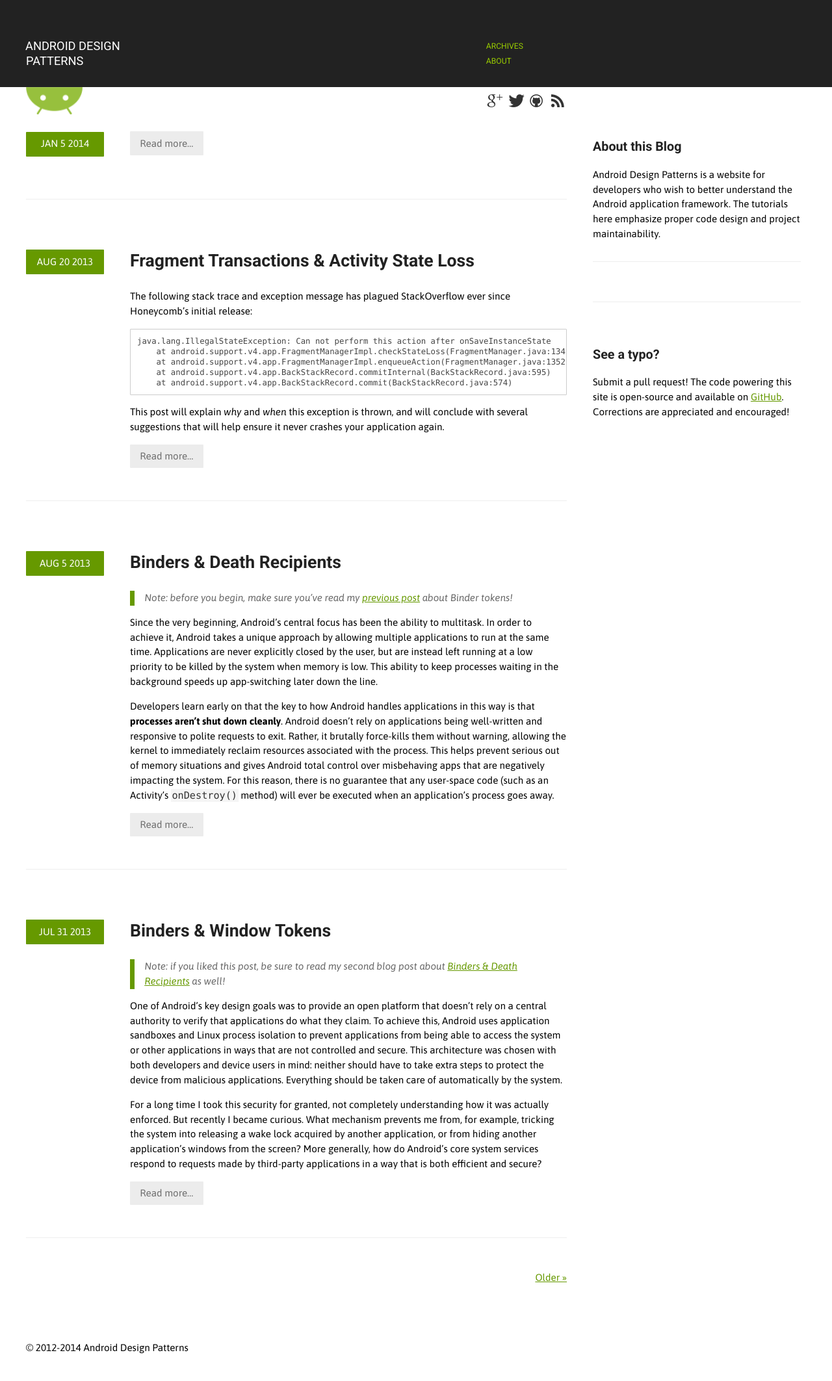
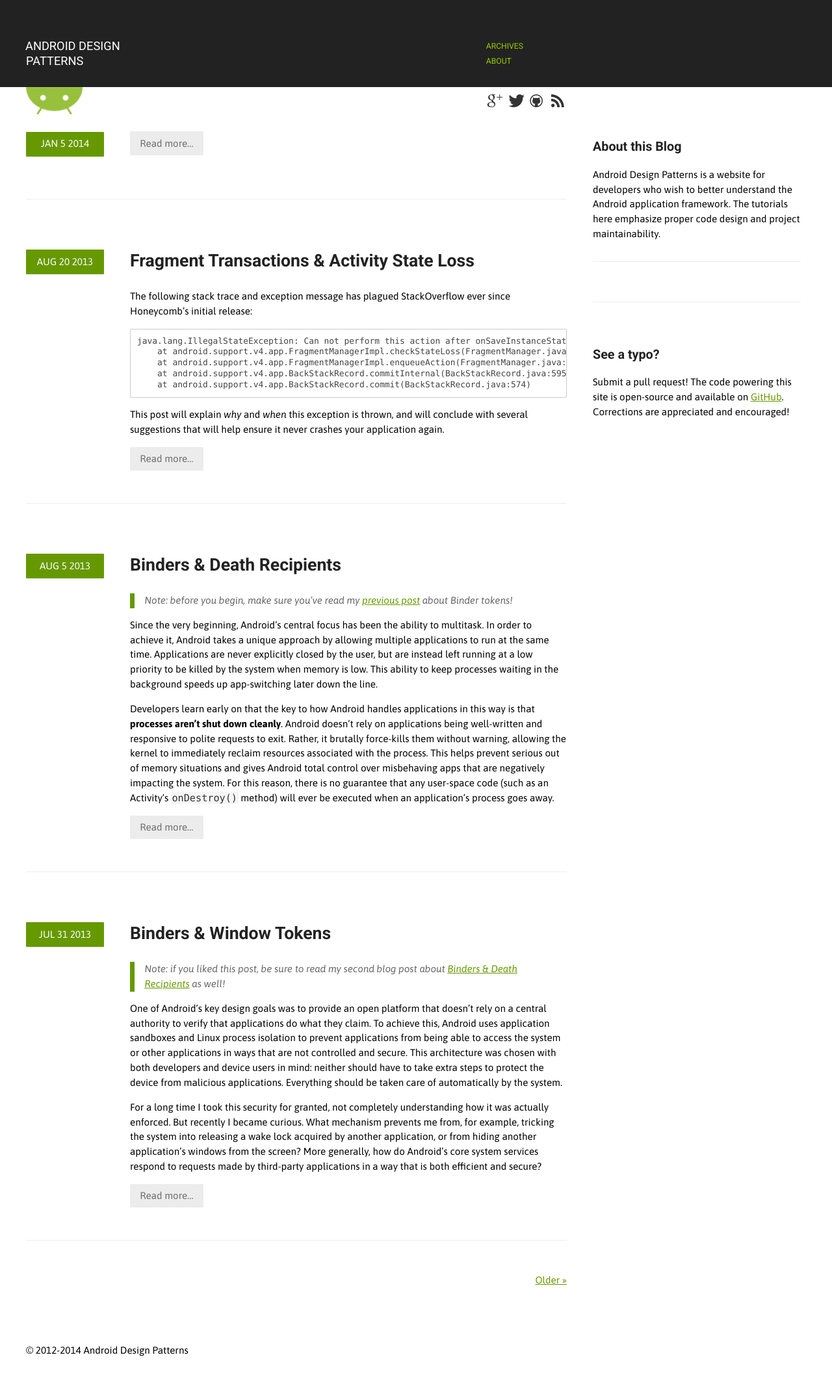
Before and after one commit to alexjlockwood/AndroidDesignPatterns, a Jekyll site: the page built from index.html, in a window 1280 px wide. Shown: the whole page at 65% size. Built offline with Jekyll 4.4.1, drawn with Linux system fonts in a browser that asks for light colours; Markdown is read by kramdown in place of the engine named in the settings; the list of posts is cut into pages by our own code; comment, search, counter and statistics services are not loaded.

Commit message:
Fixes pre font-size again

```diff
--- a/_includes/style.css
+++ b/_includes/style.css
@@ -376,7 +376,7 @@ pre {
     overflow-x: auto;
     border-radius: 1px;
     border: 1px #ccc solid;
-    font-size: .95em;
+    font-size: .85em;
     font-family: Consolas, Menlo, Monaco, 'Lucida Console', 'Liberation Mono', 'DejaVu Sans Mono', 'Courier New', monospace;
     line-height: 1.3em;
     background: #f5f5f5;
@@ -405,7 +405,6 @@ pre code {
     overflow-y: hidden;
 }
 .highlight {
-    font-size: 0.9em;
     background: transparent;
 }
 .highlighttable {
```
